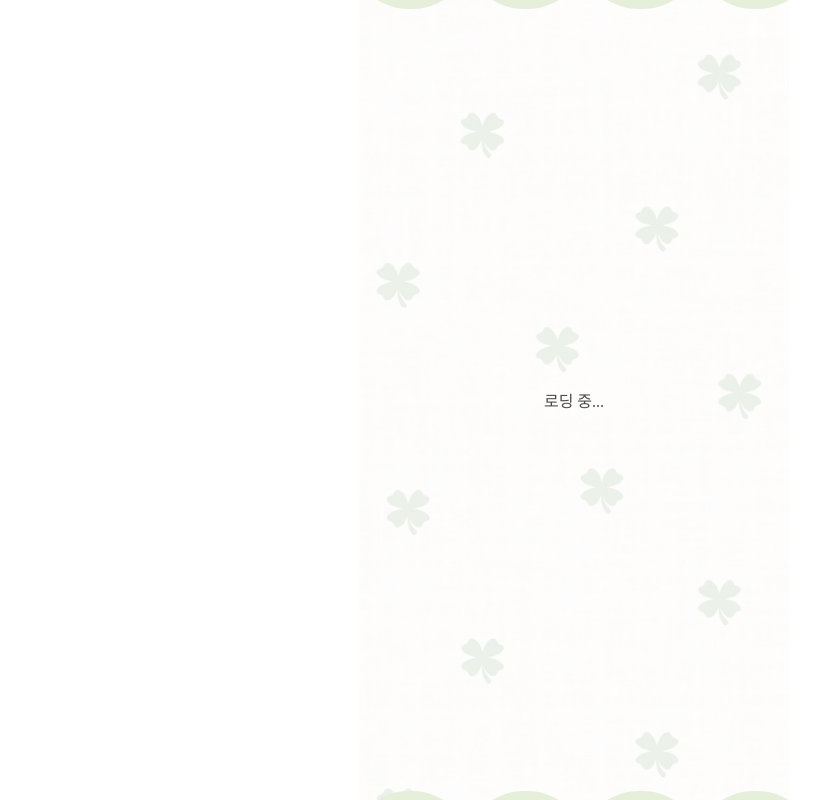
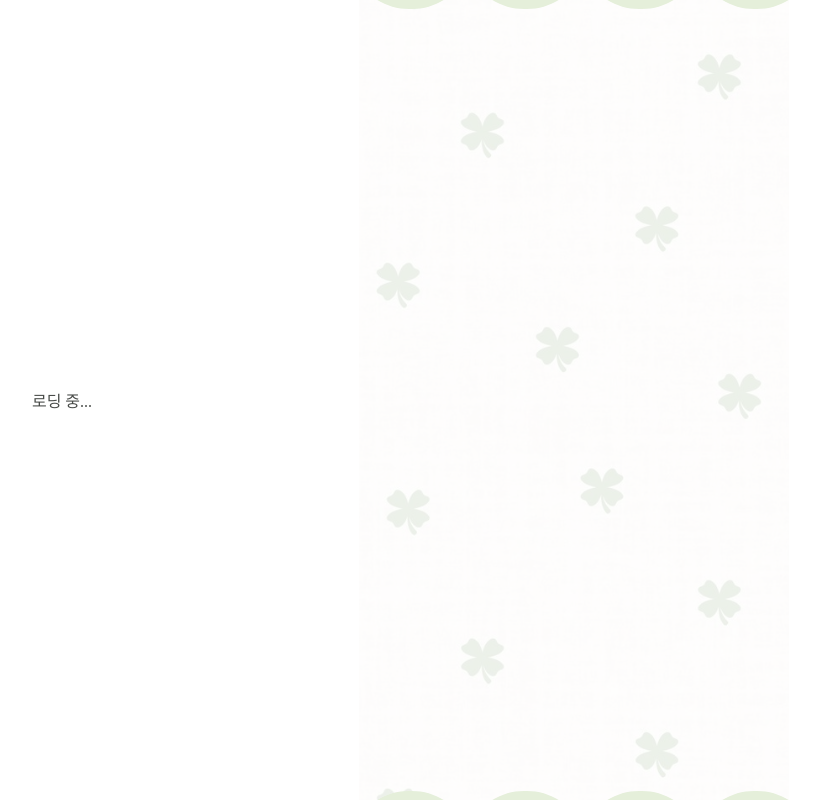
Before and after one commit to zinzon-club/luvspl-FE, a Next.js app: page /profile in a window 1280 px wide. Shown: the whole page, without its empty margins (66-885 px from the left). Built offline with nearby package versions, Linux system fonts and the light colour scheme; a web font is replaced by a local one.

Commit message:
perf :: width 범위 지정

```diff
--- a/src/containers/ui/mypage/style.ts
+++ b/src/containers/ui/mypage/style.ts
@@ -24,7 +24,7 @@ export const Loading = styled.div`
   display: flex;
   justify-content: center;
   align-items: center;
-  width: 100vw;
+  width: 20%;
   height: 100vh;
 `;
 
--- a/src/containers/ui/profile/style.ts
+++ b/src/containers/ui/profile/style.ts
@@ -25,7 +25,7 @@ export const Loading = styled.div`
   display: flex;
   justify-content: center;
   align-items: center;
-  width: 100vw;
+  width: 20%;
   height: 100vh;
 `;
 
--- a/src/containers/ui/profileEdit/style.ts
+++ b/src/containers/ui/profileEdit/style.ts
@@ -24,7 +24,7 @@ export const Loading = styled.div`
   display: flex;
   justify-content: center;
   align-items: center;
-  width: 100vw;
+  width: 20%;
   height: 100vh;
 `;
 
```
